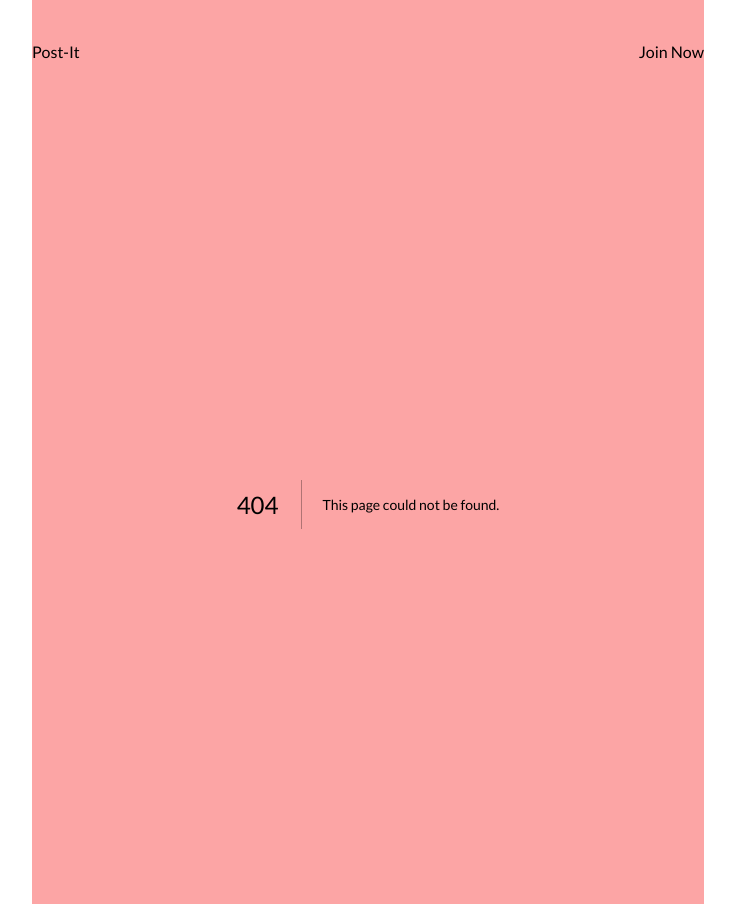
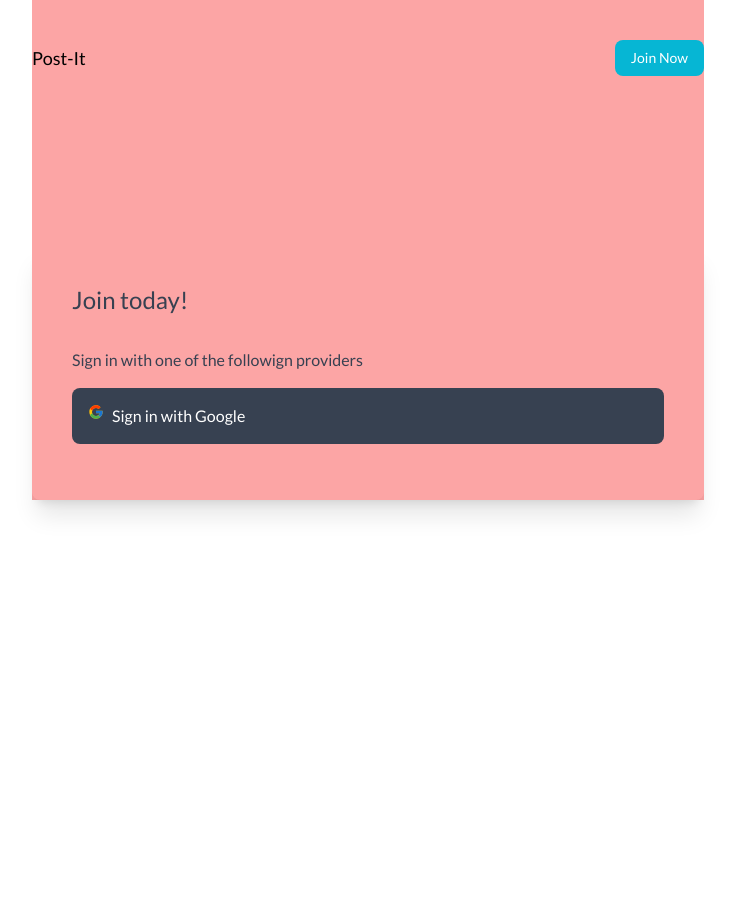
Before and after one commit to LeonardoOmeara/Post-it, a Next.js app: page /auth/login in a window 1280 px wide. Before the commit this address had no page. Shown: the whole page, without its empty margins (272-1007 px from the left). After the commit the page ends 800 px from the top, so only its background shows below. Built offline with nearby package versions, Linux system fonts and the light colour scheme; no server answers.

Commit message:
Some modifications in nav to stay autenticated if loged

```diff
--- a/components/Layout.js
+++ b/components/Layout.js
@@ -1,8 +1,8 @@
 import Nav from "./Nav";
 
-export default function Layout({children}){
+export default function Layout({ children }){
     return(
-        <div className="md:max-w-2xl md:mx-auto bg-red-300">
+        <div className="mx-6 md:max-w-2xl md:mx-auto bg-red-300">
             <Nav />
             {/* <h1 className="text-3xl"> hola hola</h1> */}
             <main>{children}</main>
--- a/components/Nav.js
+++ b/components/Nav.js
@@ -1,14 +1,20 @@
 import Link from "next/link";
+import { auth } from "../utils/firebase";
+import { useAuthState } from "react-firebase-hooks/auth";
+
 
 export default function Nav(){
+
+    const [user, loading] = useAuthState(auth);
+
     return(
         <nav className="flex justify-between items-center py-10">
             <Link href='/'>
-                <button>Post-It</button>
+                <button className="text-lg font-medium">Post-It</button>
             </Link>
-            <ul>
+            <ul className="flex items-center gap-10">
                 <Link href={'/auth/login'}>
-                    <p>Join Now</p>
+                    <div className="py-2 px-4 text-sm bg-cyan-500 text-white rounded-lg font-medium ml-8">Join Now</div>
                 </Link>
             </ul>
         </nav>
--- a/package.json
+++ b/package.json
@@ -12,7 +12,9 @@
     "firebase": "^10.1.0",
     "next": "13.4.12",
     "react": "18.2.0",
-    "react-dom": "18.2.0"
+    "react-dom": "18.2.0",
+    "react-firebase-hooks": "^5.1.1",
+    "react-icons": "^4.10.1"
   },
   "devDependencies": {
     "autoprefixer": "^10.4.14",
--- /dev/null
+++ b/src/pages/auth/login.js
@@ -0,0 +1,53 @@
+import { FcGoogle } from "react-icons/fc";
+import { signInWithPopup, GoogleAuthProvider } from "firebase/auth";
+import { auth } from "../../../utils/firebase";
+import { useRouter } from "next/router";
+import { useAuthState } from "react-firebase-hooks/auth";
+import { useEffect } from "react";
+
+
+export default function Login(){
+
+    const route = useRouter();
+    // Anytime you need an user, use this below
+    const [user, loading] = useAuthState(auth);
+
+    // Google Sign in
+    const googleProvider = new GoogleAuthProvider();
+
+    const GoogleLogin = async () => {
+        try{
+            const result = await signInWithPopup(auth, googleProvider)
+            route.push("/");
+        } catch (error){
+            console.log(error)
+        }
+    };
+
+
+    // if someone is already loged in, the useEffect let the authentication active if the user already logged in
+    useEffect(() => {
+        if (user) {
+          route.push("/");
+        } else {
+          console.log("login");
+        }
+      }, [user]);
+
+
+
+    return(
+        <div className="shadow-xl mt-32 p-10 text-gray-700 rounded-lg">
+            <h2 className="text-2xl font-medium">Join today!</h2>
+            <div className="py-4">
+                <h3 className="py-4">Sign in with one of the followign providers</h3>
+                <button
+                onClick={GoogleLogin}
+                className="text-white bg-gray-700 w-full font-medium rounded-lg flex align-middle p-4 gap-2">
+                <FcGoogle className="text-2x1"></FcGoogle>
+                Sign in with Google
+                </button>
+            </div>
+        </div>
+    )
+}
--- a/src/styles/globals.css
+++ b/src/styles/globals.css
@@ -2,28 +2,28 @@
 @tailwind components;
 @tailwind utilities;
 
-:root {
+/* :root {
   --foreground-rgb: 0, 0, 0;
   --background-start-rgb: 214, 219, 220;
   --background-end-rgb: 255, 255, 255;
-}
+} */
 
-@media (prefers-color-scheme: dark) {
+/* @media (prefers-color-scheme: dark) {
   :root {
     --foreground-rgb: 255, 255, 255;
     --background-start-rgb: 0, 0, 0;
     --background-end-rgb: 0, 0, 0;
   }
-}
+} */
 
 body {
-  color: rgb(var(--foreground-rgb));
-  background: linear-gradient(
+  /* color: rgb(var(--foreground-rgb)); */
+  /* background: linear-gradient(
       to bottom,
       transparent,
       rgb(var(--background-end-rgb))
     )
-    rgb(var(--background-start-rgb));
+    rgb(var(--background-start-rgb)); */
 
 }
 
--- a/utils/firebase.js
+++ b/utils/firebase.js
@@ -1,8 +1,8 @@
 // Import the functions you need from the SDKs you need
 import { initializeApp } from "firebase/app";
-import { getAnalytics } from "firebase/analytics";
-import { getAuth } from "firebase";
-import { getFireStore } from "firebase/firestore";
+// import { getAnalytics } from "firebase/analytics";
+import { getAuth } from "firebase/auth";
+import { getFirestore } from "firebase/firestore";
 // TODO: Add SDKs for Firebase products that you want to use
 // https://firebase.google.com/docs/web/setup#available-libraries
 
@@ -20,6 +20,6 @@ const firebaseConfig = {
 
 // Initialize Firebase
 const app = initializeApp(firebaseConfig);
-const analytics = getAnalytics(app);
+// const analytics = getAnalytics(app);
 export const auth = getAuth();
-export const db = getFireStore(app);
+export const db = getFirestore(app);
```
Also changed, not shown: 1 other file (tests, documents, lock files or other folders).
